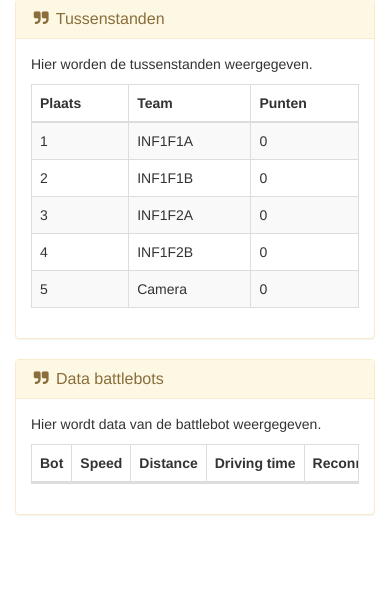
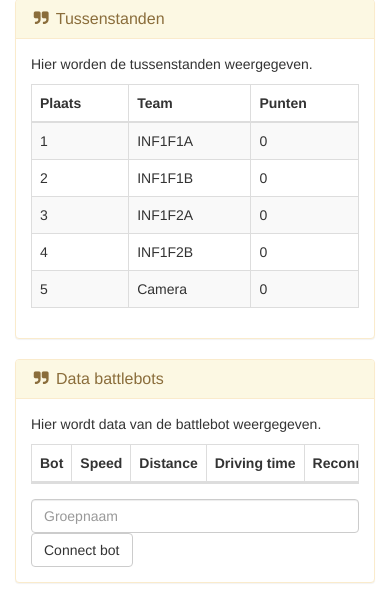
Before and after one commit to Bakkertje01/Battlebotwebsite, a PHP site: page / in a window 390 px wide. Shown: the part 1003-1606 px from the top of the page. Before the commit the page ends 1518 px from the top, so only its background shows below. Run offline with PHP 8.4, Linux system fonts and the light colour scheme; data comes from the database, SQL or seed files in the repository; lists and menus that the app fills with data are empty; some libraries are stand-ins or nearby versions.

Commit message:
added connect bot input

```diff
--- a/index.php
+++ b/index.php
@@ -197,6 +197,17 @@ include 'include/navigation.php';
                             </table>
                         </div>
 
+
+												<div class="row">
+
+													<div class="col-md-8">
+														<input type="text" class="form-control" id="connectBot" placeholder="Groepnaam">
+													</div>
+													<div class="col-md-2">
+														<input type="button" class="btn btn-default" id="btnConnect" value="Connect bot" >
+													</div>
+
+												</div>
                     </div>
                 </div>
             </div>
--- a/js/socket.js
+++ b/js/socket.js
@@ -41,6 +41,12 @@ setInterval(timeoutTimer, 1000);
    $("button#" + jsonobj.mac).attr("disabled", false);
  });
 
+$(document).ready(function(){
+  $("#btnConnect").click(function(){
+    reconnect($("#connectBot").val(), null);
+  });
+});
+
  function close(){
      socket.emit("close", "");
      console.info("Close command send...")
@@ -52,8 +58,10 @@ setInterval(timeoutTimer, 1000);
  }
  function reconnect(name, mac){
      socket.emit("reconnectEvent", name);
-     $("button#" +mac).html("Verbinden...");
-     $("button#" +mac).attr("disabled", true);
+     if(mac){
+       $("button#" +mac).html("Verbinden...");
+       $("button#" +mac).attr("disabled", true);
+     }
  }
 
  function addOrUpdateBot(jsonString){
@@ -77,7 +85,7 @@ setInterval(timeoutTimer, 1000);
    // Bot did not yet exist... creating new row
    if(!alreadyExist){
      //console.info('<tr mac="' + jsonobj.mac + '"><td>' + jsonobj.name + '</td><td>' + jsonobj.speed + '</td><td>' + jsonobj.distance + '</td><td>' + jsonobj.time + '</td></tr>');
-     $('#table_bots > tbody').append('<tr mac="' + jsonobj.mac + '"><td>' + jsonobj.name + '</td><td>' + jsonobj.speed + '</td><td>' + jsonobj.distance + '</td><td>' + jsonobj.time + '</td><td> <button class="btn btn-info" id=\''+ jsonobj.mac + '\' onclick="reconnect(\''+ jsonobj.name +'\', this.id)">Opnieuw verbinden</button>\n</td></tr>');
+     $('#table_bots > tbody').append('<tr mac="' + jsonobj.mac + '"><td>' + jsonobj.name + '</td><td>' + jsonobj.speed + '</td><td>' + jsonobj.distance + '</td><td>' + jsonobj.time + '</td><td> <button class="btn btn-info" id=\''+ jsonobj.mac + '\' onclick="reconnect(\''+ jsonobj.name +'\', this.id)">Opnieuw verbinden</button></td></tr>');
      latestUpdate[jsonobj.mac] = Date.now();
    }
  }
```
